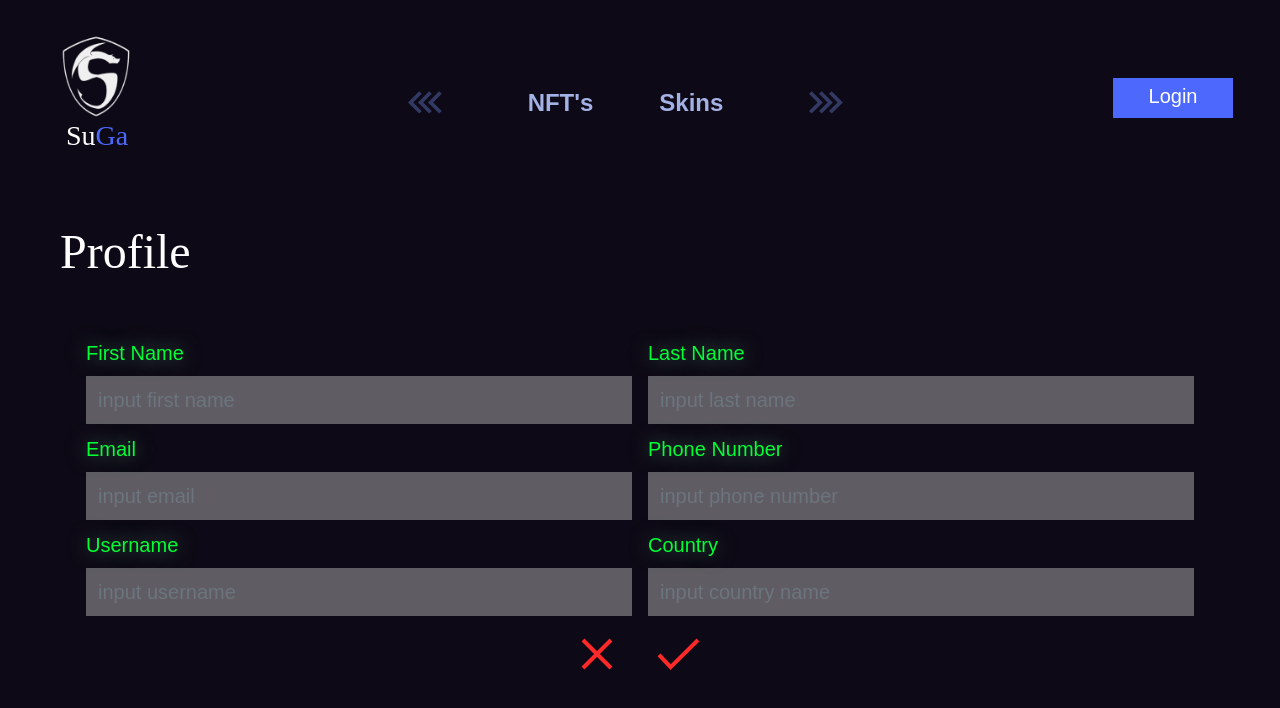
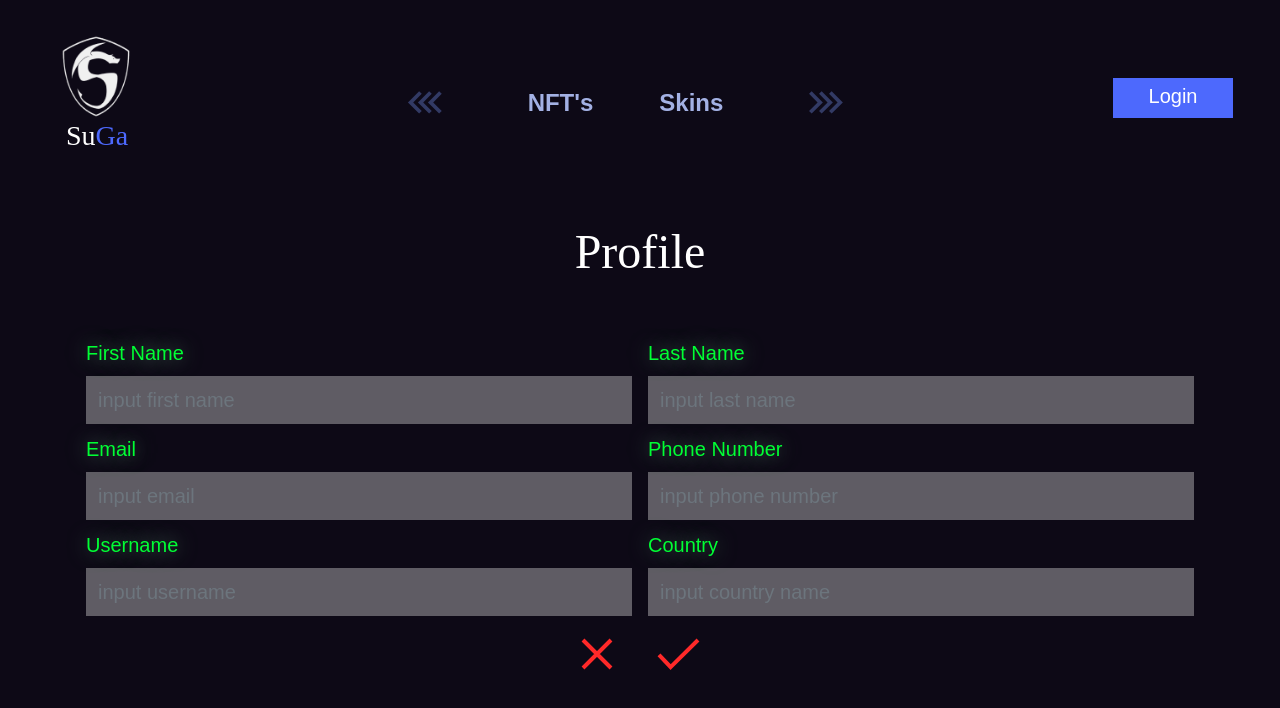
Before and after one commit to Bhunesh22/Suga_Frontend, a React (Create React App) app: page /editprofile in a window 1280 px wide. Shown: the top 708 px of the page. Built offline with nearby package versions, Linux system fonts and the light colour scheme; a web font is replaced by a local one.

Commit message:
coming soon1

```diff
--- a/src/Components/navbar/Dropdown.js
+++ b/src/Components/navbar/Dropdown.js
@@ -79,15 +79,15 @@ export default function Dropdown() {
         {/* {isOpen && ( */}
           <DropDownListContainer>
             <DropDownList>
-              <ListItem><NavLink to='/commingSoon' onClick={onOptionClicked} className={({isActive}) => isActive ? "navActive": "navlink" }>View Profile</NavLink></ListItem>
+              <ListItem><NavLink to='/comingSoon' onClick={onOptionClicked} className={({isActive}) => isActive ? "navActive": "navlink" }>View Profile</NavLink></ListItem>
 
-              <ListItem><NavLink to='/commingSoon' onClick={onOptionClicked} className={({isActive}) => isActive ? "navActive": "navlink" }>Settings</NavLink></ListItem>
+              <ListItem><NavLink to='/comingSoon' onClick={onOptionClicked} className={({isActive}) => isActive ? "navActive": "navlink" }>Settings</NavLink></ListItem>
 
               <ListItem><NavLink to='/wallet' onClick={onOptionClicked} className={({isActive}) => isActive ? "navActive": "navlink" }>Wallet</NavLink></ListItem>
 
               <ListItem><NavLink to="/login" onClick={handleLogout}  className={({isActive}) => isActive ? "navActive": "navlink" }>Logout</NavLink></ListItem>
 
-              <ListItem><NavLink to='/commingSoon' onClick={onOptionClicked} className={({isActive}) => isActive ? "navActive": "navlink" }>Help Center</NavLink></ListItem>
+              <ListItem><NavLink to='/comingSoon' onClick={onOptionClicked} className={({isActive}) => isActive ? "navActive": "navlink" }>Help Center</NavLink></ListItem>
 
             </DropDownList>
           </DropDownListContainer>
--- a/src/Components/profile/EditProfile.css
+++ b/src/Components/profile/EditProfile.css
@@ -16,9 +16,10 @@ html {
     font-family: 'Gilroy-Bold';
     font-size: 48px;
     line-height: 56px;
+    color: #FFFFFF;
+    display: flex;
+    justify-content: center;
 
-    color: #FFFFFF;
-    margin-left: 60px;
     margin-top: 64px;
 }
 
```
